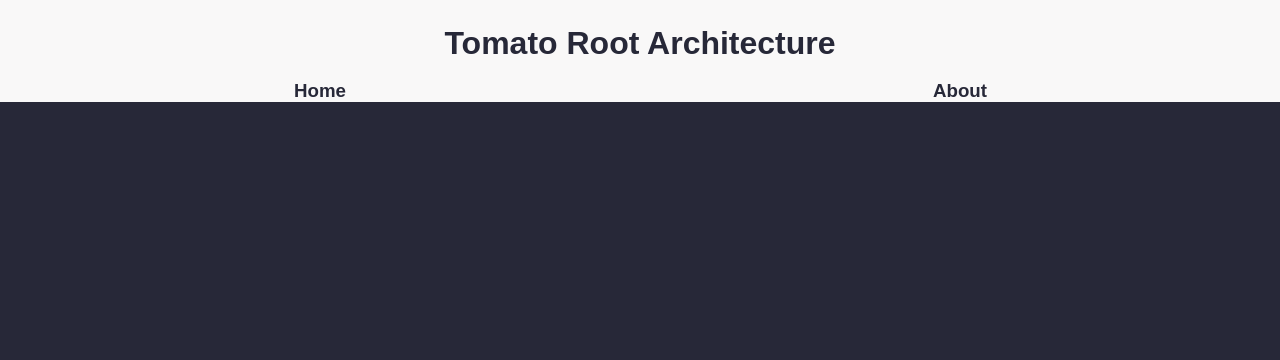
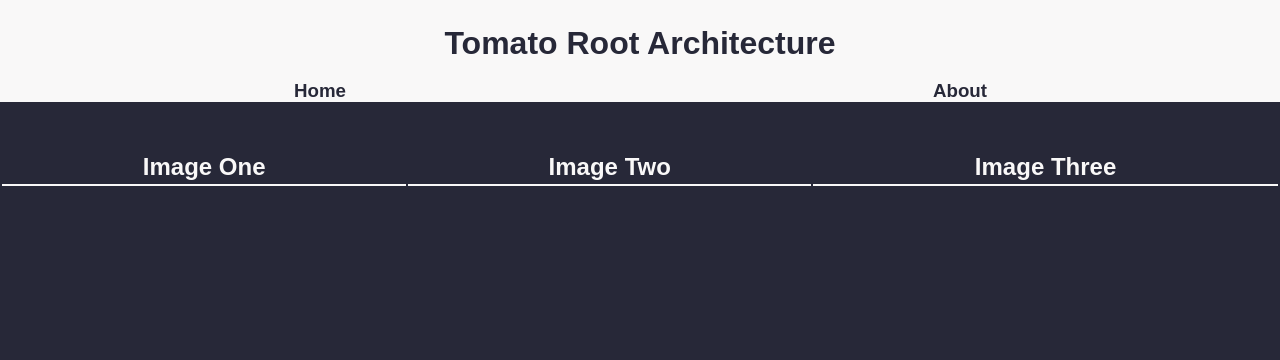
Before and after one commit to JoannaBlatt/tomato-root-architecture, a PHP site: page /home.html in a window 1280 px wide. Shown: the top 360 px of the page. Run offline with PHP 8.4, Linux system fonts and the light colour scheme; lists and menus that the app fills with data are empty.

Commit message:
#5 got table up, need to fix alignment.

```diff
--- a/home.html
+++ b/home.html
@@ -9,6 +9,20 @@
         <h1>Tomato Root Architecture</h1> <br />
         <div class="menu"><h3>Home</h3><h3>About</h3></div>
     </div>
+    <div>
+        <table class = "samples">
+            <tr class = "sample-titles">
+                <th>Image One</th>
+                <th>Image Two</th>
+                <th>Image Three</th>
+            </tr>
+            <tr class = "sample-images">
+                <td class="graph"></td>
+                <td class="graph"></td>
+                <td class="graph"></td>
+            </tr>
+        </table>
+    </div>
     <!-- <script src="script.js"></script> to be used with scripting implementation-->
 </body>
 </html>
--- a/style.css
+++ b/style.css
@@ -40,3 +40,21 @@ h3{
     padding-right: 15%;
     margin: 0;
 }
+
+.samples{
+    margin-top: 50px;
+    width: 100%;
+}
+
+.sample-titles{
+    height: 10%;
+    font-size: 1.5em;
+}
+
+.sample-images{
+    height: 50%
+}
+
+.graph{
+    background-color: var(--my-white);
+}
```
